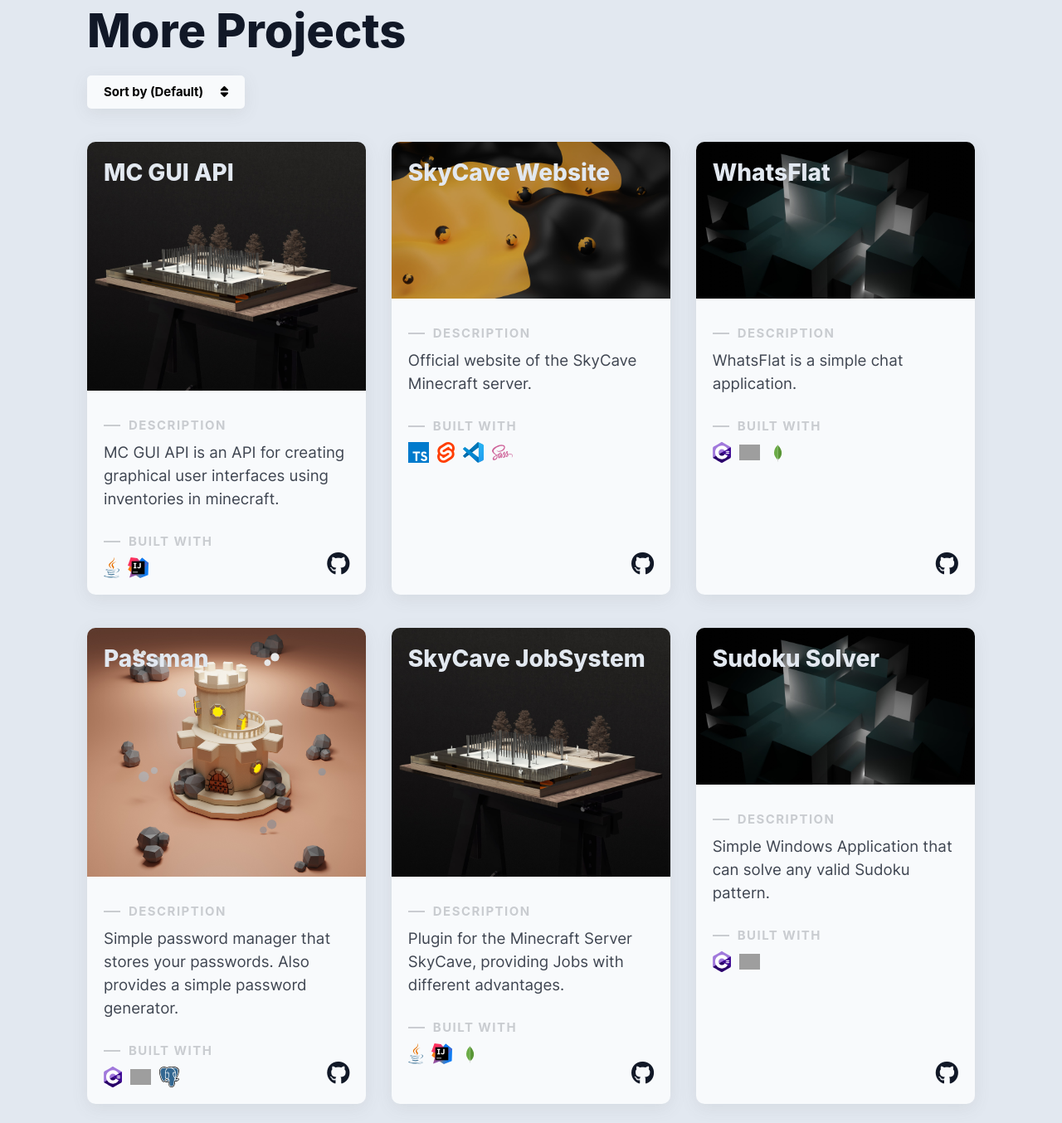
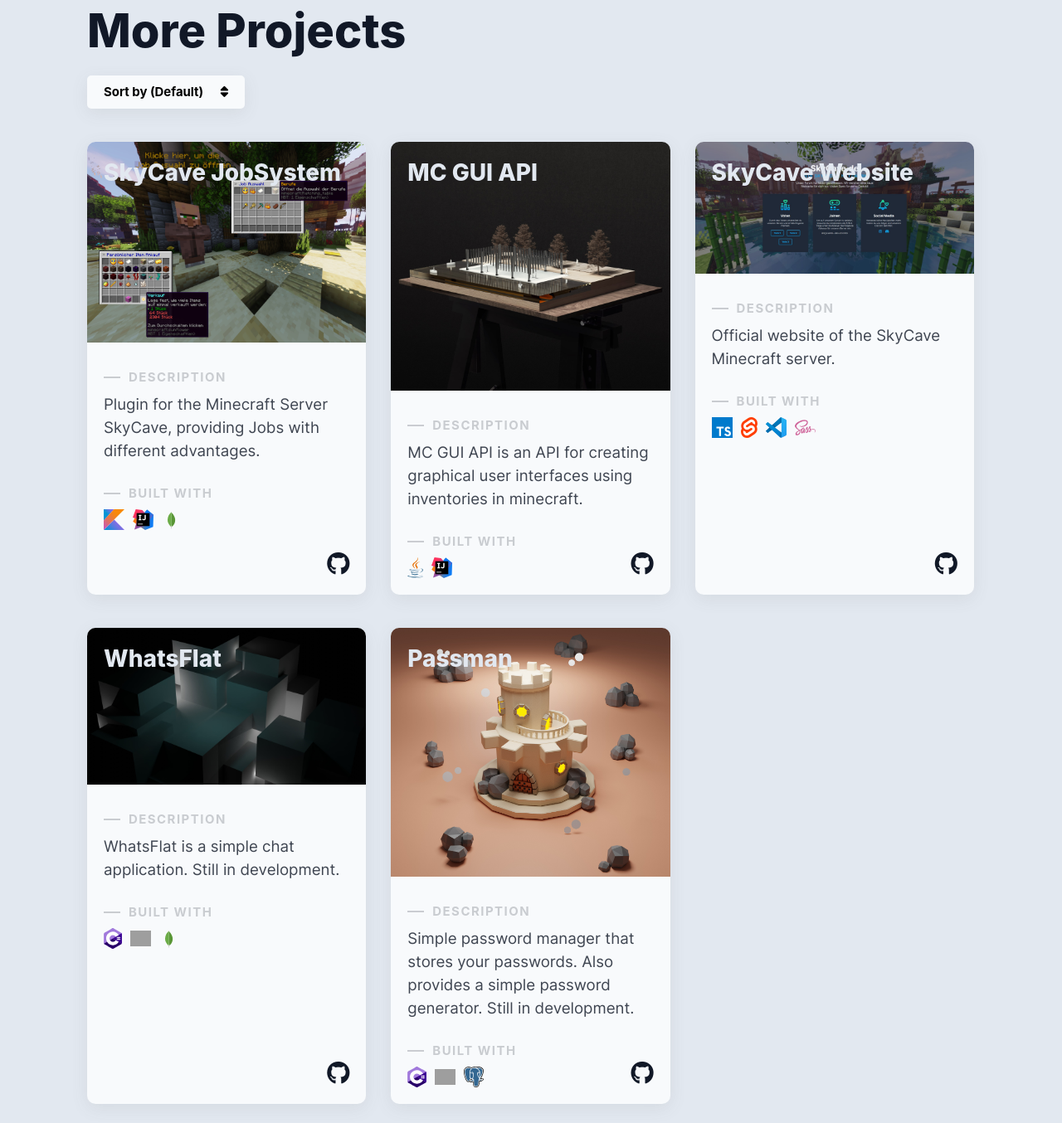
Before and after one commit to heuerleon/leonheuer-portfolio, a Gatsby site: page / in a window 1280 px wide. Shown: the part 3333-4687 px from the top of the page at 83% size. Built offline with nearby package versions, Linux system fonts and the light colour scheme; Gatsby itself is replaced by a stand-in of ours; grey boxes are pictures that could not be loaded; a web font is replaced by a local one.

Commit message:
Add more screenshots

```diff
--- a/src/pages/index.js
+++ b/src/pages/index.js
@@ -44,7 +44,7 @@ const featured = [
   },
   {
     id: 1,
-    image: "./images/projects/project-1.jpg",
+    image: "./images/projects/osu-backup.jpg",
     title: "osu!backup",
     langs: [
       { image: "./images/language_icons/csharp.svg", title: "C#" },
@@ -55,7 +55,7 @@ const featured = [
   },
   {
     id: 2,
-    image: "./images/projects/project-2.jpg",
+    image: "./images/projects/sc-islands.jpg",
     title: "SkyCave Island System",
     langs: [
       { image: "./images/language_icons/java.svg", title: "Java" },
@@ -68,16 +68,25 @@ const featured = [
 ];
 
 const projectsDefault = [
-  "My portfolio",
+  "SkyCave JobSystem",
+  "MC GUI API",
   "SkyCave website",
-  "Minecraft plugins",
-  "LTS Store",
-  "Sudoku Solver",
   "WhatsFlat",
-  "PasswordGen",
+  "Passman",
 ];
 
 let projects = [
+  {
+    image: "./images/projects/sc-jobs.jpg",
+    title: "SkyCave JobSystem",
+    langs: [
+      { image: "./images/language_icons/kotlin.svg", title: "Kotlin" },
+      { image: "./images/language_icons/intellij.svg", title: "IntelliJ" },
+      { image: "./images/language_icons/mongodb.svg", title: "MongoDB" },
+    ],
+    source: "https://github.com/skycavemc/JobSystem",
+    desc: "Plugin for the Minecraft Server SkyCave, providing Jobs with different advantages.",
+  },
   {
     image: "./images/projects/project-3.jpg",
     title: "MC GUI API",
@@ -89,7 +98,7 @@ let projects = [
     desc: "MC GUI API is an API for creating graphical user interfaces using inventories in minecraft.",
   },
   {
-    image: "./images/projects/project-1.jpg",
+    image: "./images/projects/sc-website.jpg",
     title: "SkyCave website",
     langs: [
       { image: "./images/language_icons/typescript.svg", title: "TypeScript" },
@@ -109,7 +118,7 @@ let projects = [
       { image: "./images/language_icons/mongodb.svg", title: "MongoDB" },
     ],
     source: "https://github.com/heuerleon/whatsflat",
-    desc: "WhatsFlat is a simple chat application.",
+    desc: "WhatsFlat is a simple chat application. Still in development.",
   },
   {
     image: "./images/projects/project-4.jpg",
@@ -120,28 +129,7 @@ let projects = [
       { image: "./images/language_icons/postgresql.svg", title: "PostgreSQL" },
     ],
     source: "https://github.com/heuerleon/passman",
-    desc: "Simple password manager that stores your passwords. Also provides a simple password generator.",
-  },
-  {
-    image: "./images/projects/project-3.jpg",
-    title: "SkyCave JobSystem",
-    langs: [
-      { image: "./images/language_icons/java.svg", title: "Kotlin" },
-      { image: "./images/language_icons/intellij.svg", title: "IntelliJ" },
-      { image: "./images/language_icons/mongodb.svg", title: "MongoDB" },
-    ],
-    source: "https://github.com/skycavemc/JobSystem",
-    desc: "Plugin for the Minecraft Server SkyCave, providing Jobs with different advantages.",
-  },
-  {
-    image: "./images/projects/project-2.jpg",
-    title: "Sudoku Solver",
-    langs: [
-      { image: "./images/language_icons/csharp.svg", title: "C#" },
-      { image: "./images/language_icons/vs.svg", title: "Visual Studio" },
-    ],
-    source: "https://github.com/heuerleon/sudoku-solver",
-    desc: "Simple Windows Application that can solve any valid Sudoku pattern.",
+    desc: "Simple password manager that stores your passwords. Also provides a simple password generator. Still in development.",
   },
 ];
 
@@ -588,7 +576,7 @@ const IndexPage = () => {
               </div>
             </div>
           </div>
-          <div className="row padding-row x-axis-space-between y-axis-stretched">
+          <div className="row padding-row y-axis-stretched">
             {projects.map((project) => (
               <div className="column-centered col-3">
                 <div className="box box-image">
```
Also changed, not shown: static/images/projects/osu-backup.jpg (added), static/images/projects/sc-islands.jpg (added), static/images/projects/sc-jobs.jpg (added), static/images/projects/sc-website.jpg (added), 1 other file.
